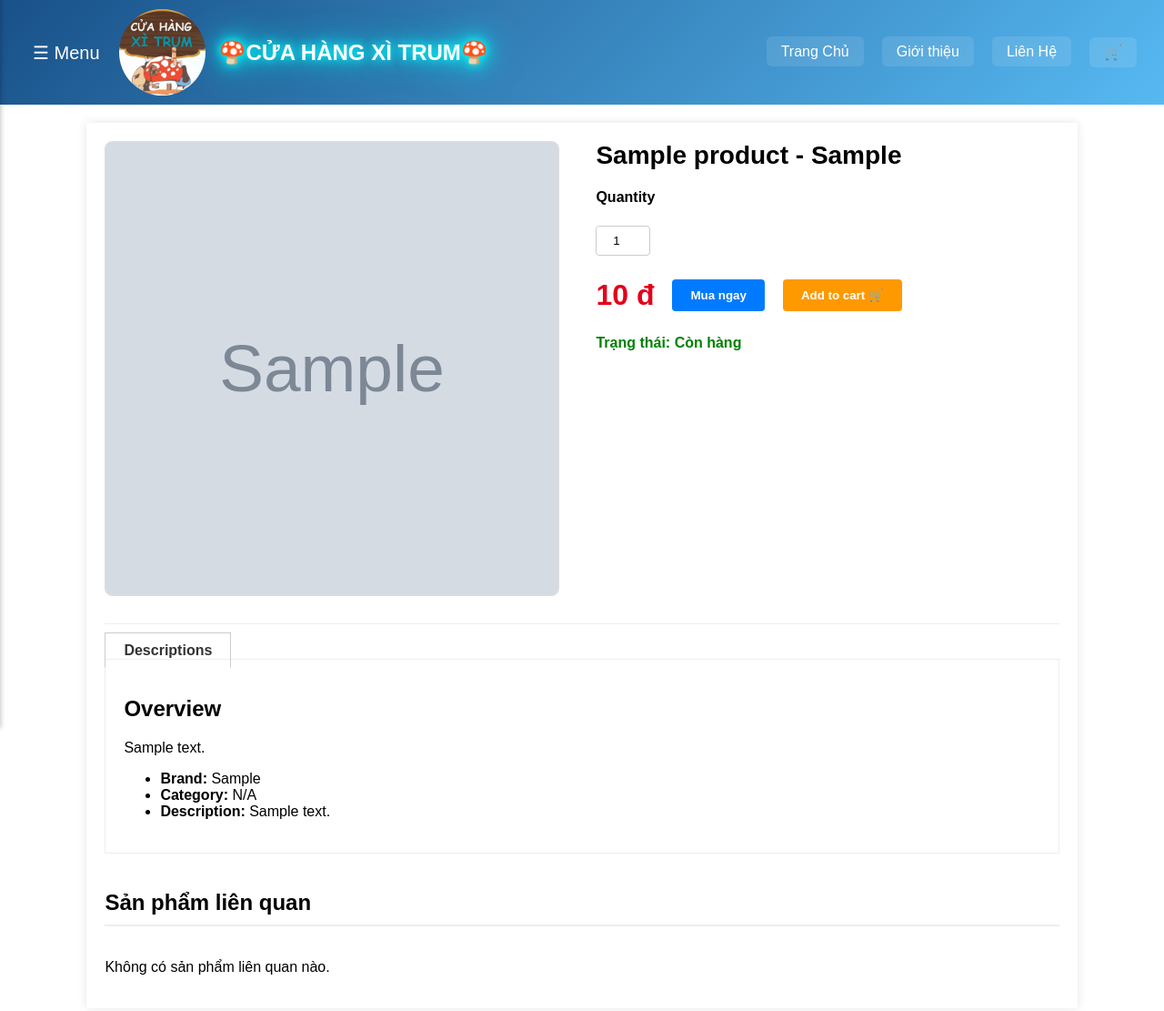
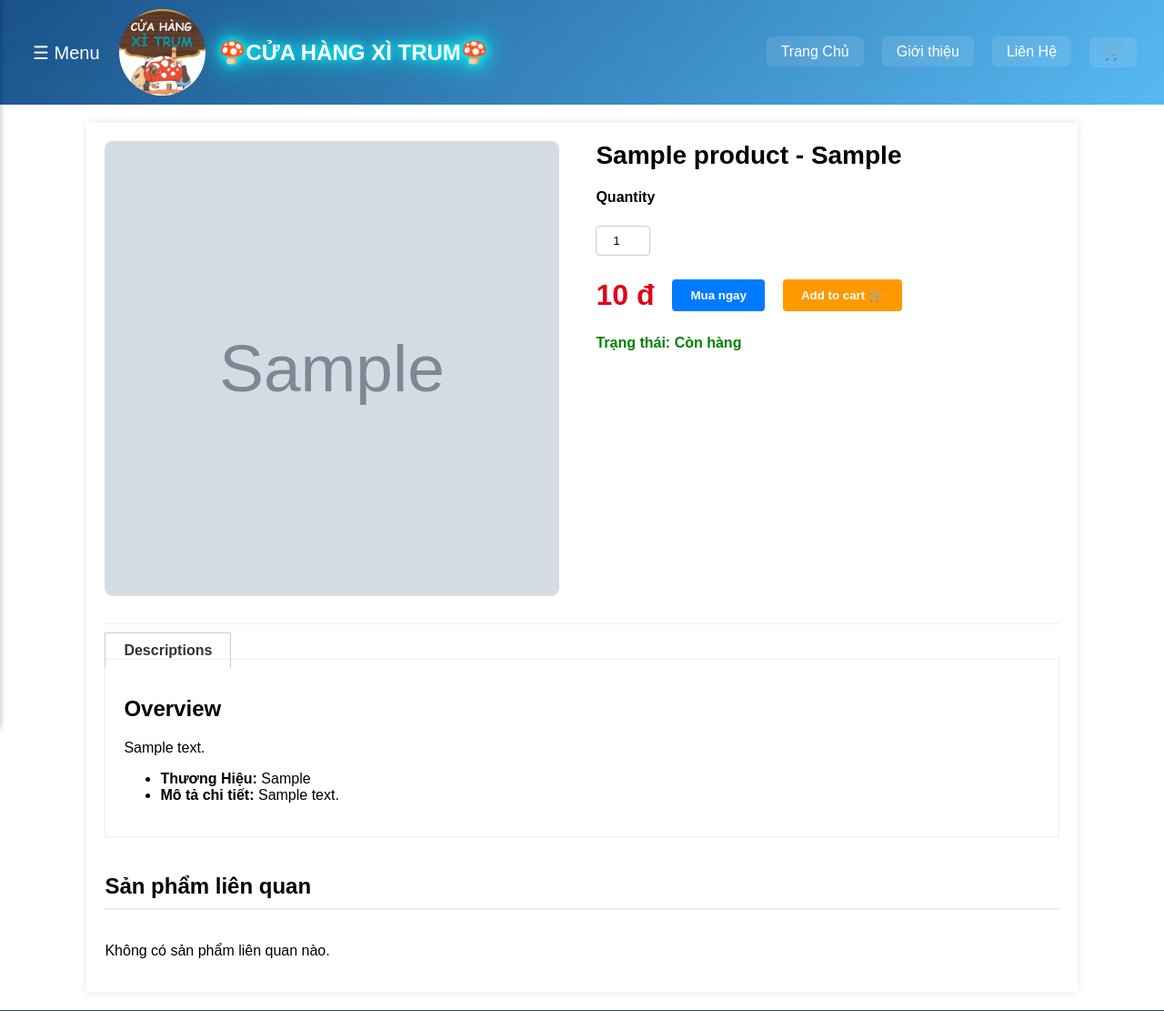
Before and after one commit to ongshowbiz/Nhom8, a PHP site: page /index.php?page=product_detail&id=1 in a window 1280 px wide. Shown: the top 1111 px of the page at 91% size. Run offline with PHP 8.4, Linux system fonts and the light colour scheme; tables that the repository leaves empty hold one stand-in row (values such as "Sample post"); grey boxes marked "Sample" are stand-in pictures.

Commit message:
sửa và xóa vài code

```diff
--- a/views/CUSTOMER/feature/Product_detail.php
+++ b/views/CUSTOMER/feature/Product_detail.php
@@ -78,9 +78,8 @@ $VIEWS_URL = '/scm/views/CUSTOMER/';
                 <p><?= htmlspecialchars($product['description'] ?? 'Sản phẩm đang được cập nhật mô tả chi tiết.') ?></p>
 
                 <ul>
-                    <li><strong>Brand:</strong> <?= htmlspecialchars($product['brand'] ?? 'N/A') ?></li>
-                    <li><strong>Category:</strong> <?= htmlspecialchars($product['type_name'] ?? 'N/A') ?></li>
-                    <li><strong>Description:</strong> <?= htmlspecialchars($product['description'] ?? 'N/A') ?></li>
+                    <li><strong>Thương Hiệu:</strong> <?= htmlspecialchars($product['brand'] ?? 'N/A') ?></li>
+                    <li><strong>Mô tả chi tiết:</strong> <?= htmlspecialchars($product['description'] ?? 'N/A') ?></li>
                 </ul>
             </div>
             </div>
--- a/views/admin/feature/update_product.php
+++ b/views/admin/feature/update_product.php
@@ -82,8 +82,8 @@ $PUBLIC_URL = '/scm/public/';
                     </div>
 
                     <div class="form-group">
-                        <label for="image_url">Hình ảnh:</label> (vd: image.jpg or image.png)
-                        <input type= "text" id="image_url" name="image_url" value="<?= htmlspecialchars($product_to_edit['image_url']) ?>">
+                        <label for="image_url">Hình ảnh:</label> (vd: image.jpg or image.png) <br>
+                        <input type= "file" id="image_url" name="image_url" value="<?= htmlspecialchars($product_to_edit['image_url']) ?>">
                     </div>
                         <button type="submit" class="btn btn-primary">Cập nhật</button>
                         <a href="<?= $PUBLIC_URL ?>index.php?page=product&p=<?= isset($current_page) ? $current_page : 1 ?>
```
Also changed, not shown: public/anhsp/LaysRB.png (added).
